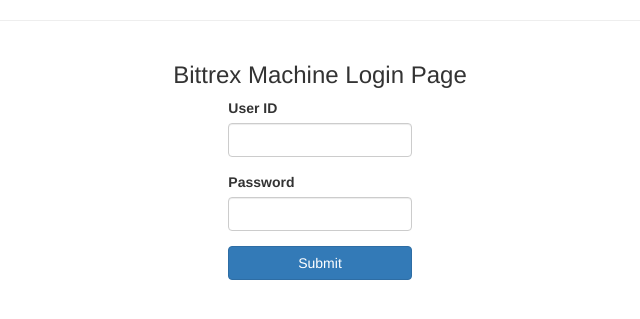
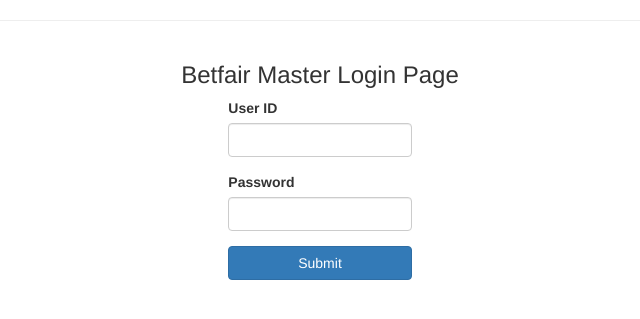
Before and after one commit to Rotzke/betfairacing, a Flask app: page /login in a window 1280 px wide. Shown: the top 319 px of the page, without its empty margins (320-960 px from the left). Run offline with Flask 2, Linux system fonts and the light colour scheme; some libraries are stand-ins or nearby versions.

Commit message:
login.html fix

```diff
--- a/templates/login.html
+++ b/templates/login.html
@@ -24,7 +24,7 @@
         <div class="col-md-4">
         </div>
         <div class="col-md-4 text-center">
-            <h3>Bittrex Machine Login Page<br /></h3>
+            <h3>Betfair Master Login Page<br /></h3>
         </div>
         <div class="col-md-4">
         </div>
```
